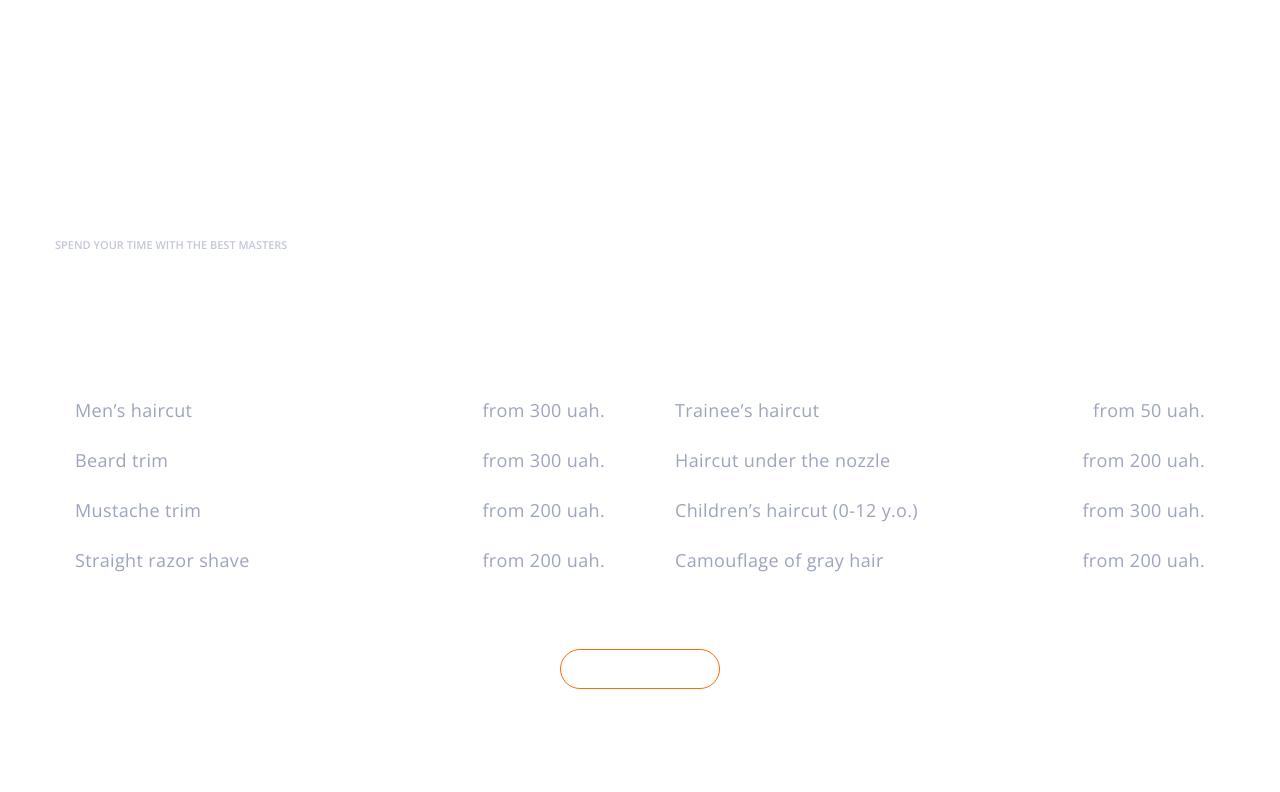
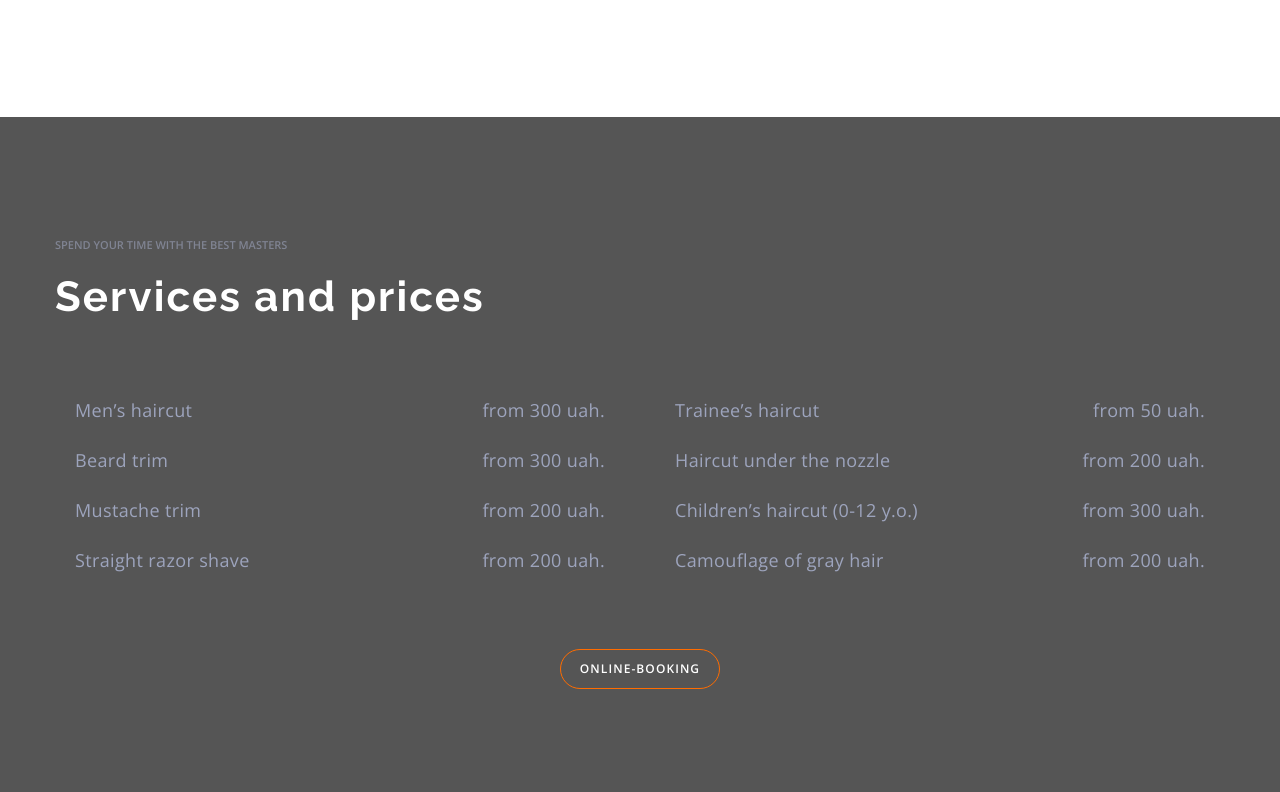
Before and after one commit to Illia-Shatokhin/barbershop-training, a plain HTML site: page index.html in a window 1280 px wide. Shown: the part 1368-2160 px from the top of the page. Drawn offline with nearby package versions, Linux system fonts and the light colour scheme.

Commit message:
Update style.css

```diff
--- a/css/style.css
+++ b/css/style.css
@@ -257,6 +257,7 @@ img {
 
 .srvice {
     padding: 120px 0;
+    background-color: var(--text-light);
 }
 
 .service-pre-title {
```
